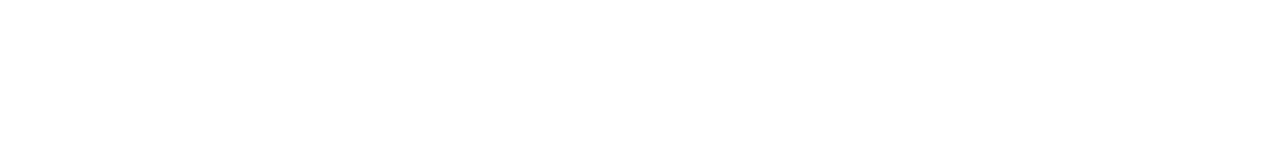
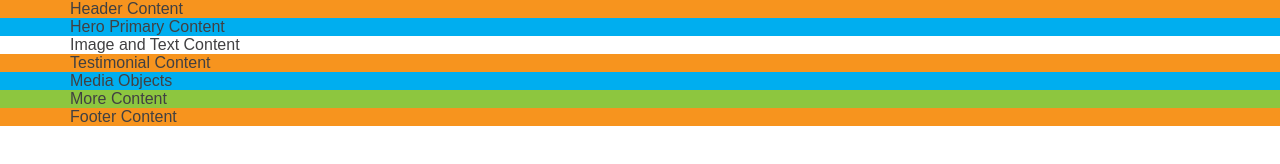
Before and after one commit to klenofjupiter/Advanced-CSS-Lab-One, a plain HTML site: page index.html in a window 1280 px wide. Drawn offline with Linux system fonts and the light colour scheme.

Commit message:
friday lab session

```diff
--- a/index.html
+++ b/index.html
@@ -4,8 +4,46 @@
     <meta charset="UTF-8">
     <meta name="viewport" content="width=device-width, initial-scale=1.0">
     <title>title</title>
+    <link rel="stylesheet" href="stylesheet.css" type="text/css">
+
   </head>
   <body>
-
+<header class="background-primary">
+    <div class="container">
+        Header Content
+    </div>
+    </header>
+    <main>
+    <section class="background-secondary">
+        <div class="container">
+        Hero Primary Content
+        </div>
+    </section>
+    <section>
+        <div class="container">
+        Image and Text Content
+        </div>
+    </section>
+    <section class="background-primary">
+        <div class="container">
+        Testimonial Content
+        </div>
+    </section>
+    <section class="background-secondary">
+        <div class="container">
+        Media Objects
+        </div>
+    </section>
+    <section class="background-tertiary">
+        <div class="container">
+        More Content
+        </div>
+    </section>
+    </main>
+    <footer class="background-primary">
+    <div class="container">
+        Footer Content
+    </div>
+    </footer>
   </body>
 </html>
--- a/stylesheet.css
+++ b/stylesheet.css
@@ -3,6 +3,16 @@
 Reset Styles
 ****************************
 ***************************/
+
+@import 'normalize.css';
+
+/* Change all elements to use border-box */
+html {
+    box-sizing: border-box;
+}
+*, *:before, *:after {
+    box-sizing: inherit;
+}
 
 
 /***************************
@@ -11,13 +21,37 @@ Base Styles
 ****************************
 ***************************/
 
+body {
+    color: #414042;
+    font-family: Arial, Helvetica, sans-serif;
+    font-weight: normal;
+}
+
+h1, h2, h3 {
+    font-weight: bold;
+}
+
+a {
+    color: #8dc63f;
+    font-weight: bold;
+}
+a:hover {
+    text-decoration: underline;
+}
+
 
 /***************************
 ****************************
 Layout Styles
 ****************************
 ***************************/
-
+.container {
+    padding-right: 15px;
+    padding-left: 15px;
+    margin-right: auto;
+    margin-left: auto;
+    max-width: 1170px;
+}
 
 /***************************
 ****************************
@@ -31,3 +65,13 @@ Module Styles
 Theme Styles
 ****************************
 ***************************/
+
+.background-primary {
+  background: #F7941E; /*Orange*/
+}
+.background-secondary {
+  background: #00AEEF; /*Blue*/
+}
+.background-tertiary {
+  background: #8DC63F; /*Green*/
+}
```
